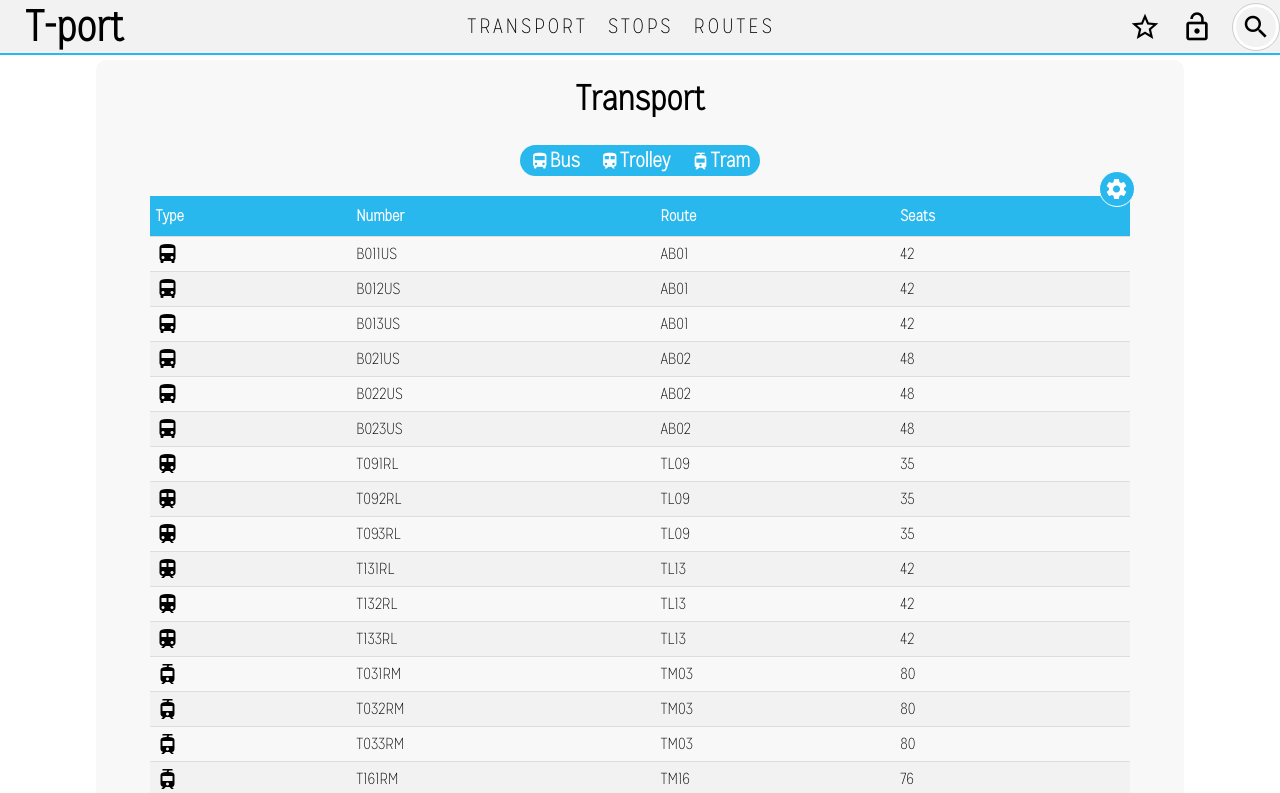
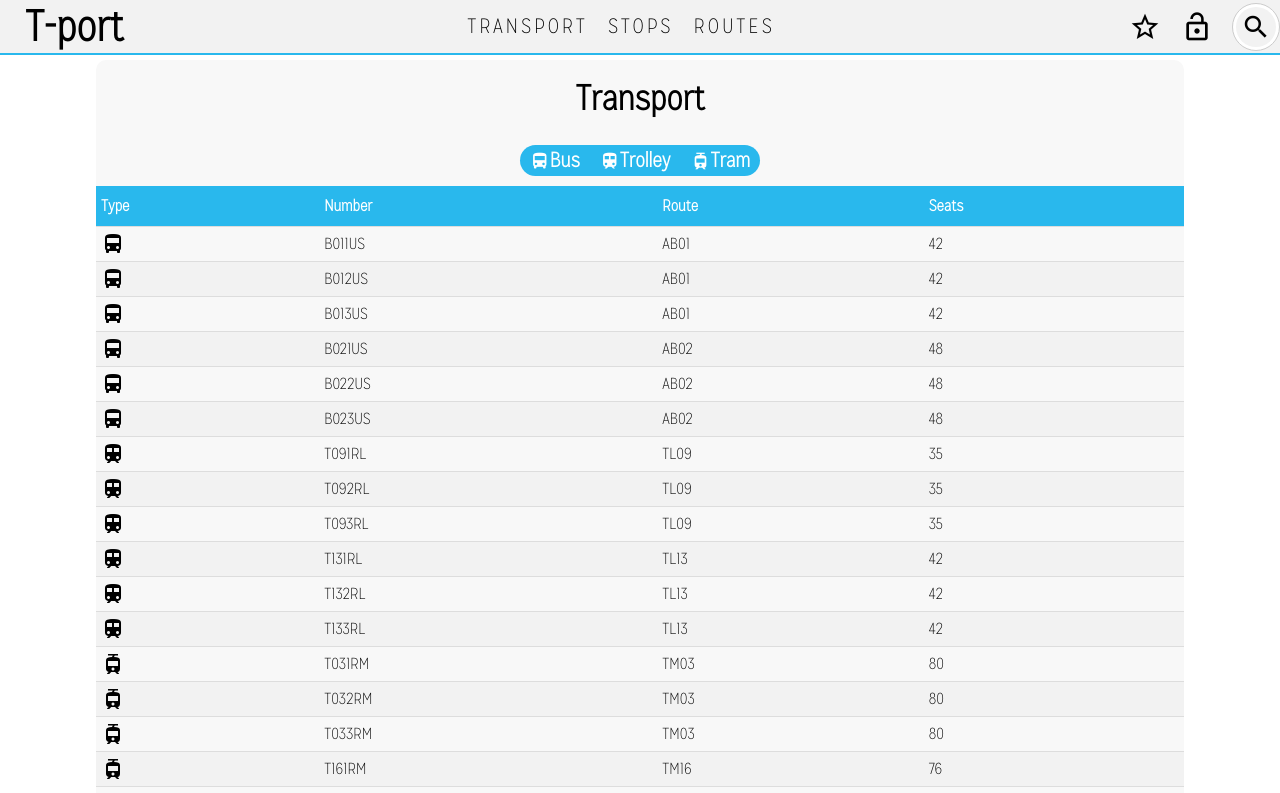
Before and after one commit to Prifki/T-port, a React (Create React App) app in the folder t-port/: page /#/transports in a window 1280 px wide. Shown: the top 793 px of the page. Built offline with nearby package versions, Linux system fonts and the light colour scheme; what google-maps-react would draw is missing.

Commit message:
transport table sorting

```diff
--- a/t-port/src/components/pages/TransportsContainer.js
+++ b/t-port/src/components/pages/TransportsContainer.js
@@ -5,65 +5,79 @@ import Pagination from './presentational/Pagination';
 import Card from './presentational/Card';
 import JSONdata from './../../data/data.json';
 
+
+
 class TransportsContainer extends Component {
   constructor(props){
     super(props);
-    const transport = JSONdata.transport;
     this.state = {
+      transport: JSONdata.transport,
       isCardShowen: false,
-      transportTableRows: this.createTransportTable(transport),
-      transportTableTitles: this.transportTableTitles(),
-      transportCardTableTitles: this.transportCardTableTitles()
+      transportTableTitles: this.transportTableTitles()
     }
   }
   render() {
+    const rows = this.generateTransportTableRow();
     return (
         <main>
             <div className="substrate">
                 <h2 className="page-name">Transport</h2>
                 <FilterByType />
-                <Table rows = { this.state.transportTableRows } header = { this.state.transportTableTitles } />
+                <table>
+                  {this.state.transportTableTitles}
+                  <tbody>
+                    {rows}
+                  </tbody>
+                </table>
                 <Pagination />
                 {this.state.isCardShowen ? <Card tableHeader = { this.state.transportCardTableTitles } /> : null}
             </div>
         </main>
     );
   }
+  transportTableTitles = () => {
+    return (
+      <thead>
+        <tr>
+          <th onClick={() => this.sortBy('type')} >Type</th>
+          <th onClick={() => this.sortBy('number')} >Number</th>
+          <th onClick={() => this.sortBy('route')} >Route</th>
+          <th onClick={() => this.sortBy('seats')} >Seats</th>
+        </tr>
+      </thead>
+    );
+  }
+
+  generateTransportTableRow = () => {
+    return this.state.transport.map( (rowData) =>
+      <tr key={rowData.id}>
+        <td><i className="material-icons">{rowData.type}</i></td>
+        <td>{rowData.number}</td>
+        <td>{rowData.route}</td>
+        <td>{rowData.seats}</td>
+      </tr>
+    )
+  }
+
+  compareBy = (key) => {
+    return function (a, b) {
+      if (a[key] < b[key]) return -1;
+      if (a[key] > b[key]) return 1;
+      return 0;
+    };
+  }
+
+  sortBy = (key) => {
+    let arrayCopy = [...this.state.transport];
+    arrayCopy.sort(this.compareBy(key));
+    this.setState({transport: arrayCopy});
+  }
+
   showCard = () => {
     this.setState({
       isCardShowen: true
     })
   }
-  createTransportTable = (transport) => {
-    return transport.map((row, index) => {
-      return (
-        <tr key={index}>
-            <td><i className="material-icons">{row.type}</i></td>
-            <td onClick={this.showCard}><a>{row.number}</a></td>
-            <td>{row.route}</td>
-            <td>{row.seats}</td>
-        </tr>
-      );
-    });
-  }
-  transportTableTitles = () => {
-    return (
-      <tr>
-        <th>Type</th>
-        <th>Number</th>
-        <th>Route</th>
-        <th>Seats</th>
-      </tr>
-    );
-  }
-  transportCardTableTitles = () => {
-    return (
-      <tr>
-        <th>Stop</th>
-        <th>Time</th>
-      </tr>
-    );
-  }
 }
 
 export default TransportsContainer;
--- a/t-port/src/data/data.json
+++ b/t-port/src/data/data.json
@@ -193,6 +193,7 @@
     ],
     "transport": [
         {
+            "id": 0,
             "type": "directions_bus",
             "number": "B011US",
             "seats": 42,
@@ -200,6 +201,7 @@
             "time": ["22:00", "22:25", "22:40", "23:00", "23:15", "23:25", "23:40", "23:45", "23:50", "00:00"]
         },
         {
+            "id": 1,
             "type": "directions_bus",
             "number": "B012US",
             "seats": 42,
@@ -207,6 +209,7 @@
             "time": ["00:00", "00:25", "00:40", "01:00", "01:15", "01:25", "01:40", "01:45", "01:50", "02:00"]
         },
         {
+            "id": 2,
             "type": "directions_bus",
             "number": "B013US",
             "seats": 42,
@@ -214,6 +217,7 @@
             "time": ["02:00", "02:25", "02:40", "03:00", "03:15", "03:25", "03:40", "03:45", "03:50", "04:00"]
         },
         {
+            "id": 3,
             "type": "directions_bus",
             "number": "B021US",
             "seats": 48,
@@ -221,6 +225,7 @@
             "time": ["22:00", "22:15", "22:45", "23:00", "23:15", "23:35", "00:00", "00:10", "00:20", "00:35"]
         },
         {
+            "id": 4,
             "type": "directions_bus",
             "number": "B022US",
             "seats": 48,
@@ -228,6 +233,7 @@
             "time": ["00:00", "00:15", "00:45", "01:00", "01:15", "01:35", "02:00", "02:10", "02:20", "02:35"]
         },
         {
+            "id": 5,
             "type": "directions_bus",
             "number": "B023US",
             "seats": 48,
@@ -235,6 +241,7 @@
             "time": ["02:00", "02:15", "02:45", "03:00", "03:15", "03:35", "04:00", "04:10", "04:20", "04:35"]
         },
         {
+            "id": 6,
             "type": "train",
             "number": "T091RL",
             "seats": 35,
@@ -242,6 +249,7 @@
             "time": ["22:30", "22:35", "22:45", "23:05", "23:25", "23:40", "00:05", "00:40"]
         },
         {
+            "id": 7,
             "type": "train",
             "number": "T092RL",
             "seats": 35,
@@ -249,6 +257,7 @@
             "time": ["00:30", "00:35", "00:45", "01:05", "01:25", "01:40", "02:05", "02:40"]
         },
         {
+            "id": 8,
             "type": "train",
             "number": "T093RL",
             "seats": 35,
@@ -256,6 +265,7 @@
             "time": ["02:30", "02:35", "02:45", "03:05", "03:25", "03:40", "04:05", "04:40"]
         },
         {
+            "id": 9,
             "type": "train",
             "number": "T131RL",
             "seats": 42,
@@ -263,6 +273,7 @@
             "time": ["22:30", "22:40", "22:45", "23:00", "23:15", "23:25", "23:50", "00:05", "00:20", "00:40"]
         },
         {
+            "id": 10,
             "type": "train",
             "number": "T132RL",
             "seats": 42,
@@ -270,6 +281,7 @@
             "time": ["00:30", "00:40", "00:45", "01:00", "01:15", "01:25", "01:50", "02:05", "02:20", "02:40"]
         },
         {
+            "id": 11,
             "type": "train",
             "number": "T133RL",
             "seats": 42,
@@ -277,6 +289,7 @@
             "time": ["02:30", "02:40", "02:45", "03:00", "03:15", "03:25", "03:50", "04:05", "04:20", "04:40"]
         },
         {
+            "id": 12,
             "type": "tram",
             "number": "T031RM",
             "seats": 80,
@@ -284,6 +297,7 @@
             "time": ["22:15", "22:35", "22:50", "23:25", "23:45", "00:10", "00:25", "00:35", "00:50", "01:05"]
         },
         {
+            "id": 13,
             "type": "tram",
             "number": "T032RM",
             "seats": 80,
@@ -291,6 +305,7 @@
             "time": ["00:15", "00:35", "00:50", "01:25", "01:45", "02:10", "02:25", "02:35", "02:50", "03:05"]
         },
         {
+            "id": 14,
             "type": "tram",
             "number": "T033RM",
             "seats": 80,
@@ -298,6 +313,7 @@
             "time": ["02:15", "02:35", "02:50", "03:25", "03:45", "04:10", "04:25", "04:35", "04:50", "05:05"]
         },
         {
+            "id": 15,
             "type": "tram",
             "number": "T161RM",
             "seats": 76,
@@ -305,6 +321,7 @@
             "time": ["22:15", "22:30", "23:10", "00:00", "00:15", "00:25"]
         },
         {
+            "id": 16,
             "type": "tram",
             "number": "T162RM",
             "seats": 76,
@@ -312,6 +329,7 @@
             "time": ["00:15", "00:30", "01:10", "02:00", "02:15", "02:25"]
         },
         {
+            "id": 17,
             "type": "tram",
             "number": "T163RM",
             "seats": 76,
@@ -319,6 +337,7 @@
             "time": ["02:15", "02:30", "03:10", "04:00", "04:15", "04:25"]
         },
         {
+            "id": 18,
             "type": "tram",
             "number": "T171RM",
             "seats": 68,
@@ -326,6 +345,7 @@
             "time": ["22:15", "22:40", "23:10", "23:40", "00:05", "01:05", "01:50", "02:35", "03:05"]
         },
         {
+            "id": 19,
             "type": "tram",
             "number": "T172RM",
             "seats": 68,
@@ -333,6 +353,7 @@
             "time": ["00:15", "00:40", "01:10", "01:40", "02:05", "03:05", "03:50", "04:35", "05:05"]
         },
         {
+            "id": 20,
             "type": "tram",
             "number": "T173RM",
             "seats": 68,
```
